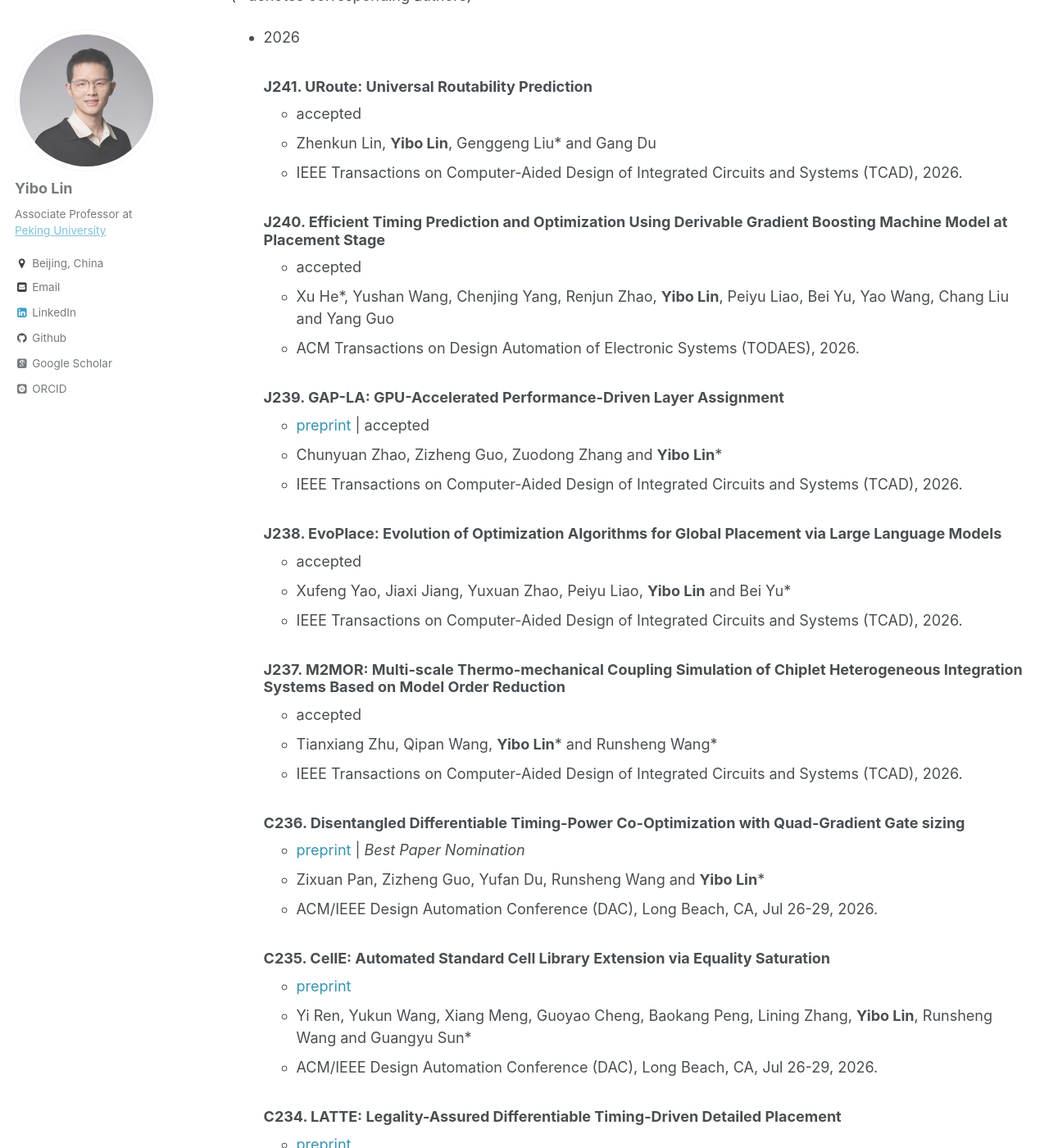
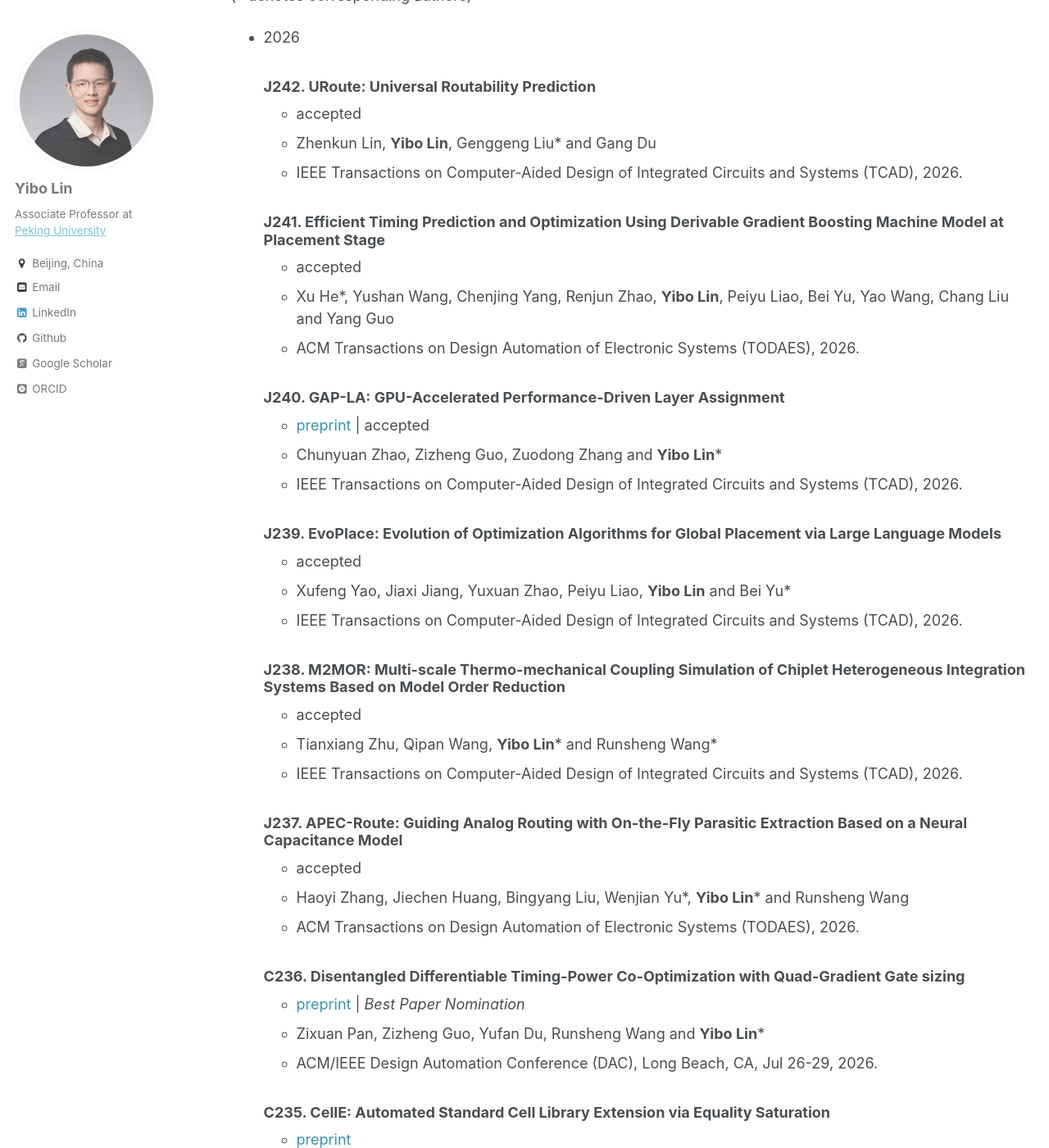
Before and after one commit to limbo018/limbo018.github.io, a Jekyll site: the page built from _pages/publications.md, in a window 1280 px wide and 1400 px high, scrolled down 285 px. Shown: the whole window at 82% size. Built offline with Jekyll 4.4.1, drawn with Linux system fonts in a browser that asks for light colours; some web fonts are replaced.

Commit message:
add haoyi's todaes 2026 APEC-Route paper

```diff
--- a/_pages/publications.md
+++ b/_pages/publications.md
@@ -20,30 +20,35 @@ Conference and Journal Papers
 
 * 2026
 
-  ### J241. [URoute: Universal Routability Prediction](https://doi.org/10.1109/TCAD.2025.3636449)
+  ### J242. [URoute: Universal Routability Prediction](https://doi.org/10.1109/TCAD.2025.3636449)
      * accepted
      * Zhenkun Lin, **Yibo Lin**, Genggeng Liu\* and Gang Du
      * IEEE Transactions on Computer-Aided Design of Integrated Circuits and Systems (TCAD), 2026.
 
-  ### J240. [Efficient Timing Prediction and Optimization Using Derivable Gradient Boosting Machine Model at Placement Stage](https://doi.org/10.1145/3780100)
+  ### J241. [Efficient Timing Prediction and Optimization Using Derivable Gradient Boosting Machine Model at Placement Stage](https://doi.org/10.1145/3780100)
      * accepted
      * Xu He\*, Yushan Wang, Chenjing Yang, Renjun Zhao, **Yibo Lin**, Peiyu Liao, Bei Yu, Yao Wang, Chang Liu and Yang Guo
      * ACM Transactions on Design Automation of Electronic Systems (TODAES), 2026.
 
-  ### J239. [GAP-LA: GPU-Accelerated Performance-Driven Layer Assignment](https://doi.org/10.1109/TCAD.2025.3650401)
+  ### J240. [GAP-LA: GPU-Accelerated Performance-Driven Layer Assignment](https://doi.org/10.1109/TCAD.2025.3650401)
      * <a href="https://arxiv.org/pdf/2507.13375" style="color:#3793ae">preprint</a> \| accepted
      * Chunyuan Zhao, Zizheng Guo, Zuodong Zhang and **Yibo Lin**\*
      * IEEE Transactions on Computer-Aided Design of Integrated Circuits and Systems (TCAD), 2026.
 
-  ### J238. EvoPlace: Evolution of Optimization Algorithms for Global Placement via Large Language Models
+  ### J239. EvoPlace: Evolution of Optimization Algorithms for Global Placement via Large Language Models
      * accepted
      * Xufeng Yao, Jiaxi Jiang, Yuxuan Zhao, Peiyu Liao, **Yibo Lin** and Bei Yu\*
      * IEEE Transactions on Computer-Aided Design of Integrated Circuits and Systems (TCAD), 2026.
 
-  ### J237. [M2MOR: Multi-scale Thermo-mechanical Coupling Simulation of Chiplet Heterogeneous Integration Systems Based on Model Order Reduction](https://doi.org/10.1109/TCAD.2026.3728619)
+  ### J238. [M2MOR: Multi-scale Thermo-mechanical Coupling Simulation of Chiplet Heterogeneous Integration Systems Based on Model Order Reduction](https://doi.org/10.1109/TCAD.2026.3728619)
      * accepted
      * Tianxiang Zhu, Qipan Wang, **Yibo Lin**\* and Runsheng Wang\*
      * IEEE Transactions on Computer-Aided Design of Integrated Circuits and Systems (TCAD), 2026.
+
+  ### J237. [APEC-Route: Guiding Analog Routing with On-the-Fly Parasitic Extraction Based on a Neural Capacitance Model](https://doi.org/10.1145/3848639)
+     * accepted
+     * Haoyi Zhang, Jiechen Huang, Bingyang Liu, Wenjian Yu\*, **Yibo Lin**\* and Runsheng Wang
+     * ACM Transactions on Design Automation of Electronic Systems (TODAES), 2026.
 
   ### C236. Disentangled Differentiable Timing-Power Co-Optimization with Quad-Gradient Gate sizing
      * <a href="/publications/papers/OPT_DAC2026_Pan.pdf" style="color:#3793ae">preprint</a> \| *Best Paper Nomination*
```
Also changed, not shown: _includes/publications_cv.md (+7 -5 lines), ref/publications.bib (+15 -0 lines), 3 other files.
